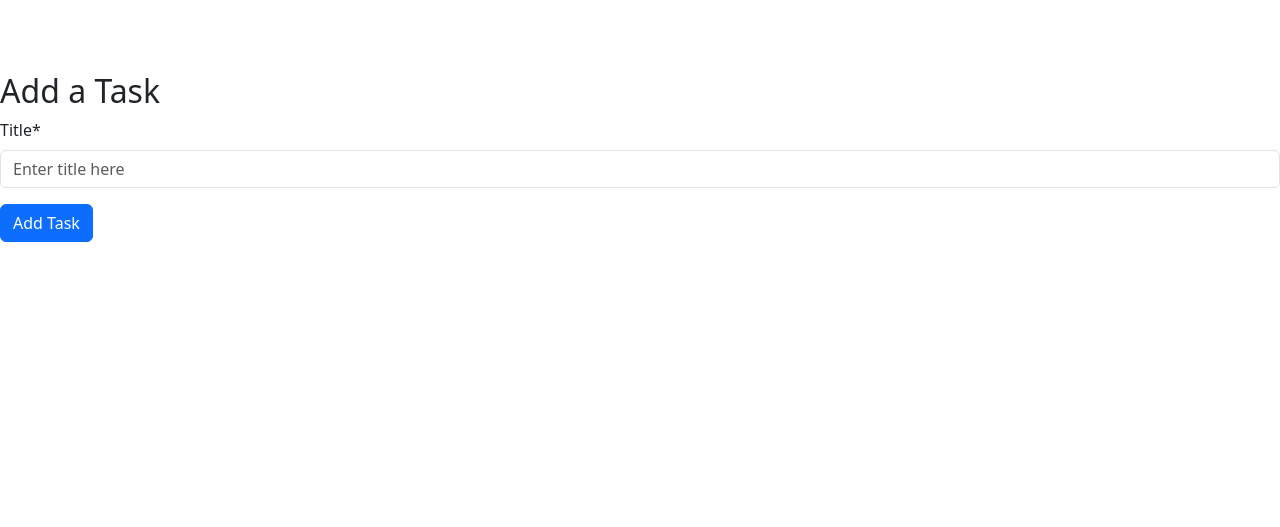
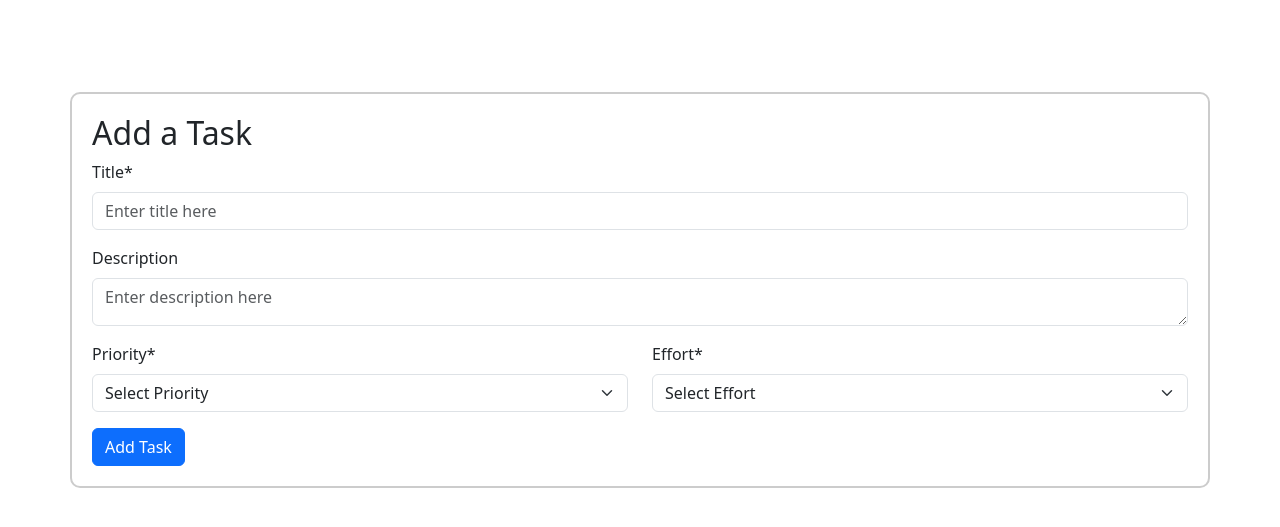
Before and after one commit to maaferna/todo_list_django, a Django app: page / in a window 1280 px wide. Shown: the top 527 px of the page. Run offline with Django 4.2, Linux system fonts and the light colour scheme; some libraries are stand-ins or nearby versions.

Commit message:
It was created the logic to created new task with AJAX response to render the new instances without the request

```diff
--- a/backend/config/settings.py
+++ b/backend/config/settings.py
@@ -148,3 +148,7 @@ DEFAULT_AUTO_FIELD = 'django.db.models.BigAutoField'
 CRISPY_ALLOWED_TEMPLATE_PACKS = "bootstrap5"
 
 CRISPY_TEMPLATE_PACK = "bootstrap5"
+
+STATICFILES_DIRS = [
+    os.path.join(BASE_DIR, 'static'),
+]
--- a/backend/static/css/styles.css
+++ b/backend/static/css/styles.css
@@ -0,0 +1,14 @@
+.form-container {
+    border: 2px solid #ccc;
+    padding: 20px;
+    border-radius: 10px;
+    margin-top: 20px;
+}
+
+.form-title {
+    margin-bottom: 20px;
+}
+
+.custom-description-field {
+    height: 3rem; /* Adjust the height as needed */
+}
--- /dev/null
+++ b/backend/static/js/script.js
@@ -0,0 +1,52 @@
+$(document).ready(function() {
+    // Function to get the CSRF cookie value
+    function getCookie(name) {
+        var cookieValue = null;
+        if (document.cookie && document.cookie !== '') {
+            var cookies = document.cookie.split(';');
+            for (var i = 0; i < cookies.length; i++) {
+                var cookie = jQuery.trim(cookies[i]);
+                // Check if this cookie string begins with the name we want
+                if (cookie.substring(0, name.length + 1) === (name + '=')) {
+                    cookieValue = decodeURIComponent(cookie.substring(name.length + 1));
+                    break;
+                }
+            }
+        }
+        return cookieValue;
+    }
+
+    $("#add-task-btn").click(function() {
+        $.ajax({
+            type: "POST",
+            url: $(this).data("url"),  // Access the URL from the data attribute
+            data: $("#add-task-form").serialize(),
+            headers: { "X-CSRFToken": getCookie("csrftoken") },  // Include the CSRF token in the headers
+            success: function(data) {
+                $("#container-to-update").html(data.html);
+            },
+            error: function(error) {
+                console.log(error);
+            }
+        });
+    });
+});
+
+
+var tasksData = [];
+var taskItems = document.querySelectorAll('.task-item');
+
+taskItems.forEach(function(taskItem) {
+    tasksData.push({
+        id: taskItem.getAttribute('data-task-id'),
+        title: taskItem.querySelector('h4').innerText,
+        description: taskItem.querySelector('p:nth-child(2)').innerText,
+        priority: taskItem.querySelector('p:nth-child(3)').innerText,
+        effort: taskItem.querySelector('p:nth-child(4)').innerText,
+        // Add more properties as needed
+    });
+});
+
+// Send the JSON object as a response
+var jsonData = JSON.stringify(tasksData);
+console.log(jsonData);  // You can use this data as needed, for example, sending it via AJAX
--- a/backend/templates/base.html
+++ b/backend/templates/base.html
@@ -25,7 +25,7 @@
         <link href="https://cdnjs.cloudflare.com/ajax/libs/SimpleLightbox/2.1.0/simpleLightbox.min.css" rel="stylesheet" />
         <script src="https://code.jquery.com/jquery-3.6.3.min.js"></script>
 
-    <body id="page-top">
+    <body id="page-top" {% block body_attributes %}{% endblock %}>
         {% block navbar %}
             {% include 'partials/_header.html' %}
         {% endblock %}
@@ -39,6 +39,6 @@
         {% block js %}
         {% endblock %}
 
-        <script src="{% static 'js/scripts.js' %}"></script>
+        <script src="{% static 'js/script.js' %}"></script>
     </body>
 </html>
--- a/backend/templates/todo/home.html
+++ b/backend/templates/todo/home.html
@@ -1,13 +1,36 @@
 {% extends 'base.html' %}
 {% load crispy_forms_tags %}
 {% load static %}
-
+{% block body_attributes %}
+    data-home-url="{% url 'home' %}"
+{% endblock %}
 
 {% block content %}
-<h2>Add a Task</h2>
-<form method="post">
-    {% csrf_token %}
-    {{ form.title|as_crispy_field }}
-    <button type="submit" class="btn btn-primary">Add Task</button>
-</form>
+<div class="container form-container">
+    <div class="row">
+        <h2>Add a Task</h2>
+    </div>
+    <form method="post"  id="add-task-form">
+        {% csrf_token %}
+        <div class="row">
+            {{ form.title|as_crispy_field }}
+        </div>
+        <div class="row">
+            {{ form.description|as_crispy_field }}
+        </div>
+        <div class="row">
+            <div class="col-6">
+                {{ form.priority|as_crispy_field }}
+            </div>
+            <div class="col-6">
+                {{ form.effort|as_crispy_field }}
+            </div>
+        </div>
+        <button type="button" class="btn btn-primary" id="add-task-btn">Add Task</button>
+    </form>
+</div>
+
+<div class="container" id="container-to-update">
+
+</div>
 {% endblock %}
--- a/backend/todo_app/forms.py
+++ b/backend/todo_app/forms.py
@@ -8,7 +8,7 @@ class TaskForm(forms.ModelForm):
         # You can customize the widgets or add extra validation if needed
         widgets = {
             'title': forms.TextInput(attrs={'placeholder': 'Enter title here'}),
-            'description': forms.Textarea(attrs={'placeholder': 'Enter description here'}),
+            'description': forms.Textarea(attrs={'placeholder': 'Enter description here', 'class': 'custom-description-field'}),
             'priority': forms.Select(attrs={'class': 'custom-select'}),
             'effort': forms.Select(attrs={'class': 'custom-select'}),
         }
--- a/backend/todo_app/models.py
+++ b/backend/todo_app/models.py
@@ -1,6 +1,5 @@
-# todo_app/models.py
-
 from django.db import models
+from django.contrib.auth.models import User
 
 class Task(models.Model):
     PRIORITY_CHOICES = [
@@ -19,6 +18,8 @@ class Task(models.Model):
     ]
 
     title = models.CharField(max_length=200)
+    user = models.ForeignKey(User, on_delete=models.CASCADE, default=1)
+
     description = models.TextField(blank=True, null=True)  # Added description field
     completed = models.BooleanField(default=False)
     priority = models.CharField(max_length=10, choices=PRIORITY_CHOICES, default='')
--- a/backend/todo_app/urls.py
+++ b/backend/todo_app/urls.py
@@ -1,5 +1,3 @@
-# todo_app/urls.py
-
 from django.urls import path
 from .views import home
 
--- a/backend/todo_app/views.py
+++ b/backend/todo_app/views.py
@@ -1,6 +1,7 @@
-# todo_app/views.py
+from django.http import JsonResponse
+from django.shortcuts import render
+from django.template.loader import render_to_string
 
-from django.shortcuts import render, redirect
 from .models import Task
 from .forms import TaskForm
 
@@ -8,9 +9,12 @@ def home(request):
     if request.method == 'POST':
         form = TaskForm(request.POST)
         if form.is_valid():
-            form.save()
-            return redirect('home')  # Redirect to the home page after adding a task
+            task = form.save(commit=False)
+            task.user = request.user  # Assign the current user to the task
+            task.save()
+            tasks = Task.objects.filter(user=request.user).order_by('-modified_at')
+            html = render_to_string('partials/_task_list.html', {'tasks': tasks})
+            return JsonResponse({'html': html})
     else:
         form = TaskForm()
-
     return render(request, 'todo/home.html', {'form': form})
```
Also changed, not shown: backend/templates/partials/_task_list.html (added, +17 -0 lines), backend/todo_app/migrations/0002_task_user.py (added).
